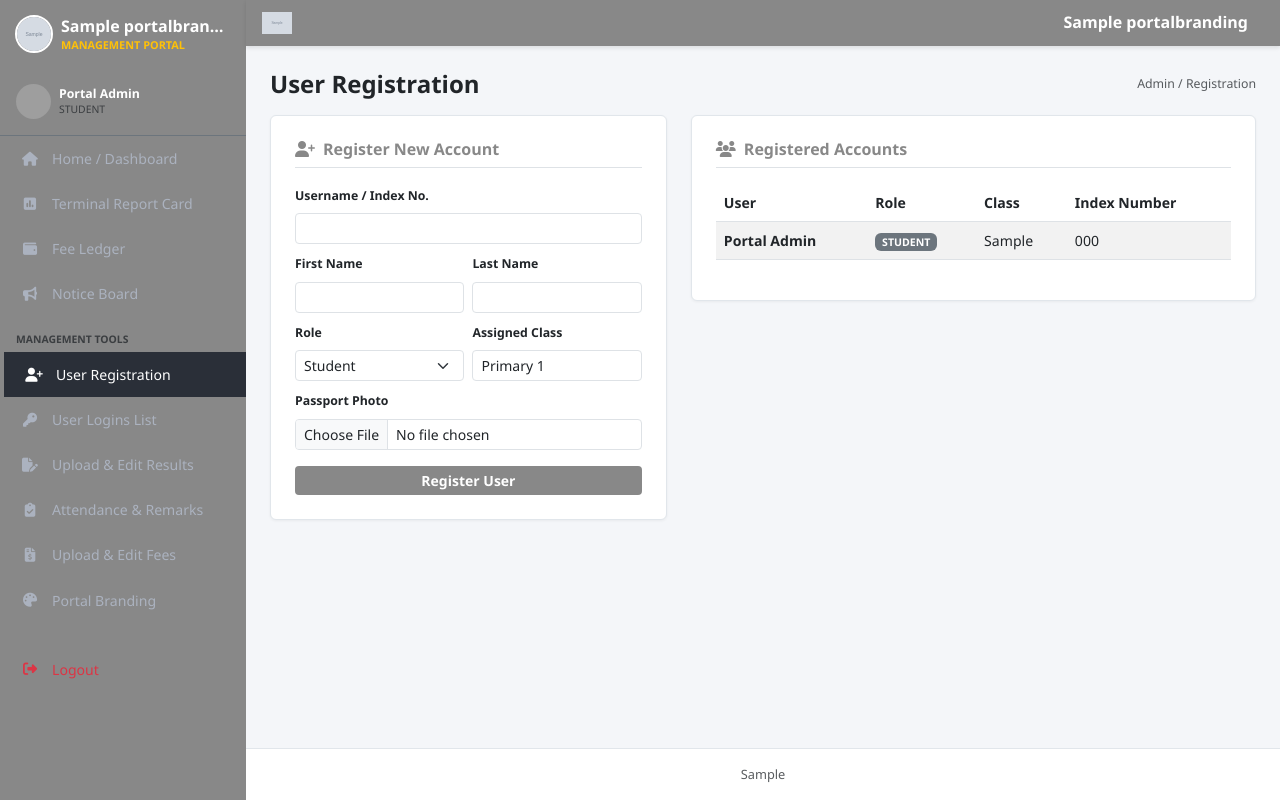
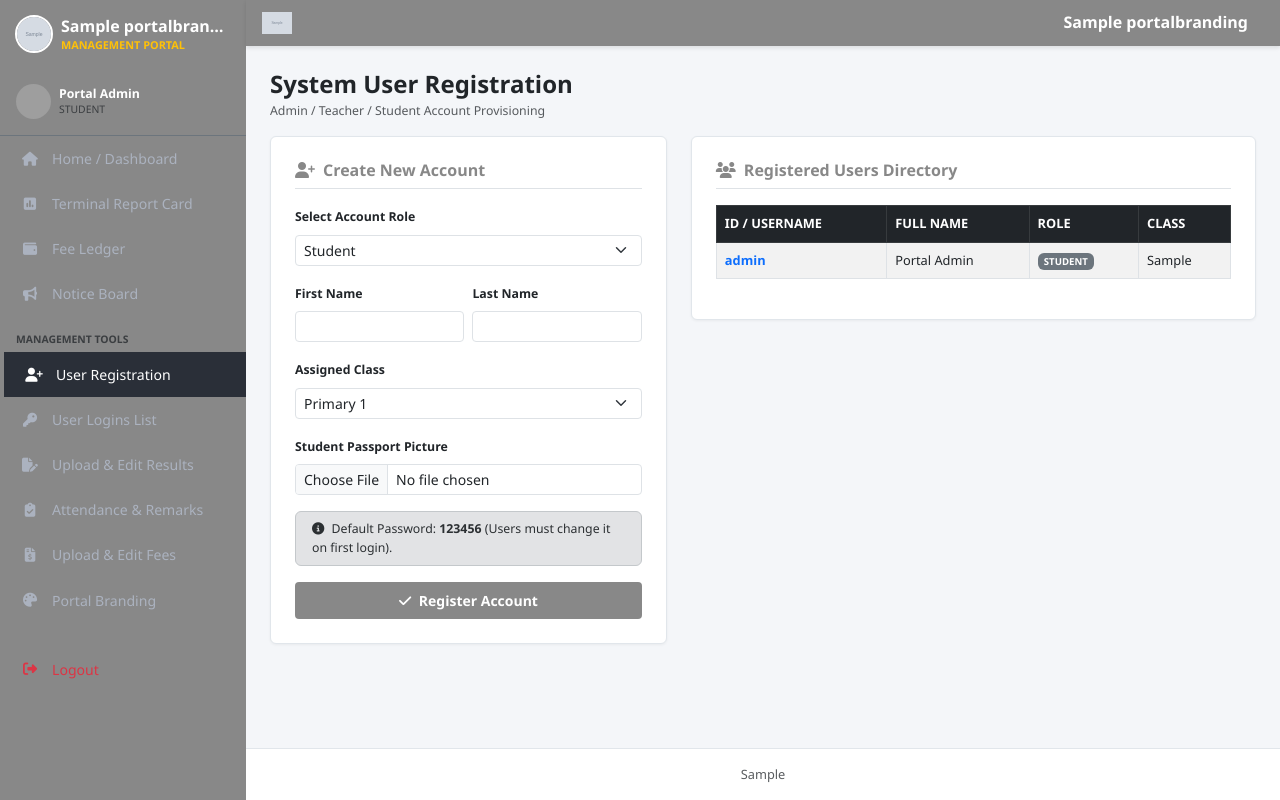
Before and after one commit to ahaqq861-sys/al-wasilah-portal, a Django app: page /portal/registration/ in a window 1280 px wide. Run offline with Django 5.2, Linux system fonts and the light colour scheme; a user stored in the database is signed in; data comes from the database, SQL or seed files in the repository; tables that the repository leaves empty hold one stand-in row (values such as "Sample post"); grey boxes marked "Sample" are stand-in pictures; grey boxes are pictures that could not be loaded.

Commit message:
Fix login url reversal, add role-based registration fields and branding contact details

```diff
--- a/core/urls.py
+++ b/core/urls.py
@@ -1,14 +1,9 @@
 from django.contrib import admin
 from django.urls import path, include
-from django.conf import settings
-from django.conf.urls.static import static
 from portal.views import login_view
 
 urlpatterns = [
     path('admin/', admin.site.urls),
-    path('', login_view, name='root_login'),
+    path('', login_view, name='login'),  # Named 'login' to fix the NoReverseMatch error
     path('portal/', include('portal.urls')),
 ]
-
-if settings.DEBUG:
-    urlpatterns += static(settings.MEDIA_URL, document_root=settings.MEDIA_ROOT)
--- a/portal/templates/portal/registration.html
+++ b/portal/templates/portal/registration.html
@@ -4,77 +4,91 @@
 
 {% block content %}
 <div class="d-flex justify-content-between align-items-center mb-3">
-    <h4 class="fw-bold mb-0">User Registration</h4>
-    <small class="text-muted">Admin / Registration</small>
+    <div>
+        <h4 class="fw-bold mb-0">System User Registration</h4>
+        <small class="text-muted">Admin / Teacher / Student Account Provisioning</small>
+    </div>
 </div>
 
-<div class="row g-4">
-    <div class="col-lg-5">
+<div class="row">
+    <!-- Registration Form -->
+    <div class="col-lg-5 mb-4">
         <div class="portal-card p-4">
-            <h6 class="fw-bold mb-3 border-bottom pb-2" style="color: var(--brand-primary);">
-                <i class="fa-solid fa-user-plus me-2"></i>Register New Account
-            </h6>
-            <form method="POST" enctype="multipart/form-data">
+            <h6 class="fw-bold mb-3 pb-2 border-bottom" style="color: var(--brand-primary);"><i class="fa-solid fa-user-plus me-2"></i>Create New Account</h6>
+
+            <form method="POST" enctype="multipart/form-data" action="{% url 'portal:registration' %}">
                 {% csrf_token %}
-                <div class="mb-2">
-                    <label class="form-label small fw-bold">Username / Index No.</label>
-                    <input type="text" name="username" class="form-control form-control-sm" required>
+                <div class="mb-3">
+                    <label class="form-label fw-bold small">Select Account Role</label>
+                    <select name="role" id="roleSelect" class="form-select form-select-sm" onchange="toggleRoleFields()">
+                        <option value="student">Student</option>
+                        <option value="teacher">Teacher</option>
+                        <option value="admin">Administrator</option>
+                    </select>
                 </div>
-                <div class="row g-2 mb-2">
-                    <div class="col-6">
-                        <label class="form-label small fw-bold">First Name</label>
+
+                <div class="row g-2 mb-3">
+                    <div class="col-md-6">
+                        <label class="form-label fw-bold small">First Name</label>
                         <input type="text" name="first_name" class="form-control form-control-sm" required>
                     </div>
-                    <div class="col-6">
-                        <label class="form-label small fw-bold">Last Name</label>
+                    <div class="col-md-6">
+                        <label class="form-label fw-bold small">Last Name</label>
                         <input type="text" name="last_name" class="form-control form-control-sm" required>
                     </div>
                 </div>
-                <div class="row g-2 mb-2">
-                    <div class="col-6">
-                        <label class="form-label small fw-bold">Role</label>
-                        <select name="role" class="form-select form-select-sm">
-                            <option value="student">Student</option>
-                            <option value="teacher">Teacher</option>
-                            <option value="admin">Admin</option>
-                        </select>
-                    </div>
-                    <div class="col-6">
-                        <label class="form-label small fw-bold">Assigned Class</label>
-                        <input type="text" name="assigned_class" value="Primary 1" class="form-control form-control-sm">
-                    </div>
+
+                <div class="mb-3" id="classGroup">
+                    <label class="form-label fw-bold small">Assigned Class</label>
+                    <select name="assigned_class" class="form-select form-select-sm">
+                        <option value="Primary 1">Primary 1</option>
+                        <option value="Primary 2">Primary 2</option>
+                        <option value="Primary 3">Primary 3</option>
+                        <option value="Primary 4">Primary 4</option>
+                        <option value="Primary 5">Primary 5</option>
+                        <option value="Primary 6">Primary 6</option>
+                    </select>
                 </div>
-                <div class="mb-3">
-                    <label class="form-label small fw-bold">Passport Photo</label>
-                    <input type="file" name="passport_picture" class="form-control form-control-sm">
+
+                <div class="mb-3" id="pictureGroup">
+                    <label class="form-label fw-bold small">Student Passport Picture</label>
+                    <input type="file" name="passport_picture" class="form-control form-control-sm" accept="image/*">
                 </div>
-                <button type="submit" class="btn btn-brand btn-sm w-100 fw-bold">Register User</button>
+
+                <div class="alert alert-secondary small py-2">
+                    <i class="fa-solid fa-circle-info me-1"></i> Default Password: <b>123456</b> (Users must change it on first login).
+                </div>
+
+                <button type="submit" class="btn btn-brand btn-sm w-100 fw-bold py-2"><i class="fa-solid fa-check me-1"></i> Register Account</button>
             </form>
         </div>
     </div>
 
+    <!-- Registered Users List -->
     <div class="col-lg-7">
         <div class="portal-card p-4">
-            <h6 class="fw-bold mb-3 border-bottom pb-2" style="color: var(--brand-primary);">
-                <i class="fa-solid fa-users me-2"></i>Registered Accounts
-            </h6>
+            <h6 class="fw-bold mb-3 pb-2 border-bottom" style="color: var(--brand-primary);"><i class="fa-solid fa-users me-2"></i>Registered Users Directory</h6>
             <div class="table-responsive">
-                <table class="table table-striped table-uds align-middle">
-                    <thead>
+                <table class="table table-bordered table-striped align-middle" style="font-size: 0.8rem;">
+                    <thead class="table-dark text-uppercase">
                         <tr>
-                            <th>User</th>
+                            <th>ID / Username</th>
+                            <th>Full Name</th>
                             <th>Role</th>
                             <th>Class</th>
-                            <th>Index Number</th>
                         </tr>
                     </thead>
                     <tbody>
                         {% for reg in registered_users %}
                         <tr>
-                            <td class="fw-bold">{{ reg.user.get_full_name|default:reg.user.username }}</td>
+                            <td class="fw-bold text-primary">{{ reg.user.username }}</td>
+                            <td>{{ reg.user.get_full_name|default:reg.user.username }}</td>
                             <td><span class="badge bg-secondary text-uppercase">{{ reg.role }}</span></td>
                             <td>{{ reg.assigned_class }}</td>
-                            <td>{{ reg.index_number }}</td>
+                        </tr>
+                        {% empty %}
+                        <tr>
+                            <td colspan="4" class="text-center py-3 text-muted">No accounts registered yet.</td>
                         </tr>
                         {% endfor %}
                     </tbody>
@@ -83,4 +97,19 @@
         </div>
     </div>
 </div>
+
+<script>
+function toggleRoleFields() {
+    const role = document.getElementById('roleSelect').value;
+    const classGroup = document.getElementById('classGroup');
+    const pictureGroup = document.getElementById('pictureGroup');
+    if (role === 'teacher' || role === 'admin') {
+        classGroup.style.display = 'none';
+        pictureGroup.style.display = 'none';
+    } else {
+        classGroup.style.display = 'block';
+        pictureGroup.style.display = 'block';
+    }
+}
+</script>
 {% endblock %}
--- a/portal/views.py
+++ b/portal/views.py
@@ -44,7 +44,7 @@ def password_recovery_view(request):
             target_profile.must_change_password = True
             target_profile.save()
             messages.success(request, f"Password for account '{username}' has been reset to default: 123456.")
-            return redirect('root_login')
+            return redirect('login')
         except User.DoesNotExist:
             messages.error(request, "Account username not found in the system.")
 
@@ -161,7 +161,7 @@ def registration_view(request):
             new_profile.index_number = username
             new_profile.generated_password = '123456'
             new_profile.must_change_password = True
-            if 'passport_picture' in request.FILES:
+            if role == 'student' and 'passport_picture' in request.FILES:
                 new_profile.passport_picture = request.FILES['passport_picture']
             new_profile.save()
 
@@ -296,14 +296,17 @@ def branding_view(request):
         branding.tagline_subtext = request.POST.get('tagline_subtext', branding.tagline_subtext)
         branding.primary_color = request.POST.get('primary_color', branding.primary_color)
         branding.secondary_color = request.POST.get('secondary_color', branding.secondary_color)
+        branding.contact_phone = request.POST.get('contact_phone', branding.contact_phone)
+        branding.contact_email = request.POST.get('contact_email', branding.contact_email)
+        branding.address = request.POST.get('address', branding.address)
         if 'logo' in request.FILES: branding.logo = request.FILES['logo']
         if 'login_background' in request.FILES: branding.login_background = request.FILES['login_background']
         branding.save()
-        messages.success(request, "Branding updated.")
+        messages.success(request, "Branding and school contact details updated successfully.")
         return redirect('portal:branding')
     context = {'branding': branding, 'profile': profile}
     return render(request, 'portal/branding.html', context)
 
 def logout_view(request):
     logout(request)
-    return redirect('root_login')
+    return redirect('login')
```
Also changed, not shown: portal/templates/portal/branding.html (+17 -2 lines).
